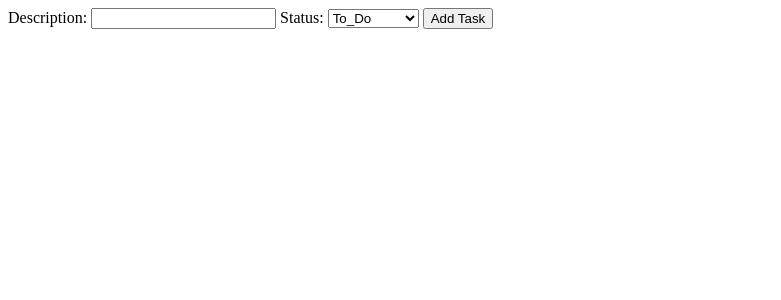
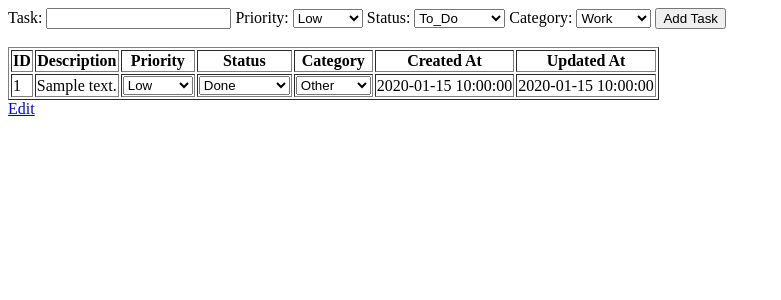
Before and after one commit to OseimuohanI/Task-Tracker, a PHP site: page /input.php in a window 1280 px wide. Shown: the top 300 px of the page, without its empty margins (0-781 px from the left). Run offline with PHP 8.4, Linux system fonts and the light colour scheme; tables that the repository leaves empty hold one stand-in row (values such as "Sample post").

Commit message:
Table display added. Begun working on ChangeStatus()

```diff
--- a/V1/input.php
+++ b/V1/input.php
@@ -14,17 +14,30 @@
 </head>
 <body>
     <form action="logic.php" method="POST" novalidate autocomplete="off">
-        <label for="description">Description: </label>
+        <label for="description">Task: </label>
         <input type="text" name="description" id="">
+        <label for="priority">Priority: </label>
+        <select name="priority" id="">
+            <option value="low">Low</option>
+            <option value="medium">Medium</option>
+            <option value="high">High</option>
+        </select>
         <label for="Status">Status: </label>
         <select name="status" id="" title="Status">
             <option value="to-do">To_Do</option>
             <option value="in-progress">In-Progress</option>
             <option value="done">Done</option>
         </select>
+        <label for="category">Category: </label>
+        <select name="category" id="">
+            <option value="work">Work</option>
+            <option value="personal">Personal</option>
+            <option value="other">Other</option>
+        </select>
         <button type="submit">Add Task</button>
     </form>
     <br>
+
     <?php
 
     include_once 'logic.php';
@@ -33,7 +46,42 @@
         echo $e;
     }
 
+    include_once 'db_conn.php';
+
+    $sql = "SELECT * FROM tasks";
+    $result = $conn->query($sql);
+
+    if ($result->num_rows > 0) {
+        echo "<table border='1'><tr><th>ID</th><th>Description</th><th>Priority</th><th>Status</th><th>Category</th><th>Created At</th><th>Updated At</th></tr>";
+        while($row = $result->fetch_assoc()) {
+            echo "<tr><td>" . $row["id"] . "</td><td>" . $row["description"] . "</td><td>
+            <select name='priority[]' title='Priority'>
+            <option value='low'" . ($row["priority"] == 'low' ? ' selected' : '') . ">Low</option>
+            <option value='medium'" . ($row["priority"] == 'medium' ? ' selected' : '') . ">Medium</option>
+            <option value='high'" . ($row["priority"] == 'high' ? ' selected' : '') . ">High</option>
+            </select>
+            </td><td>
+            <select name='status[]' title='Status'>
+                <option value='to-do'" . ($row["status"] == 'to-do' ? ' selected' : '') . ">To_Do</option>
+                <option value='in-progress'" . ($row["status"] == 'in-progress' ? ' selected' : '') . ">In-Progress</option>
+                <option value='done'" . ($row["status"] == 'done' ? ' selected' : '') . ">Done</option>
+            </select>
+            </td><td>
+            <select name='category[]' title='Category'>
+                <option value='other'" . ($row["category"] == 'other' ? ' selected' : '') . ">Other</option>
+                <option value='work'" . ($row["category"] == 'work' ? ' selected' : '') . ">Work</option>
+                <option value='personal'" . ($row["category"] == 'personal' ? ' selected' : '') . ">Personal</option>
+            </select>
+            </td><td>" . $row["createdAt"] . "</td><td>" . $row["updatedAt"] . "</td></tr>";
+        }
+        echo "</table>";
+    } else {
+        echo "No tasks found";
+    }
+
+    $conn->close();
 
     ?>
+    <a href="ChangeStatus.php">Edit</a>
 </body>
 </html>
--- a/V1/logic.php
+++ b/V1/logic.php
@@ -5,40 +5,66 @@
         protected $id;
         //description
         public $des;
+        public $priority;
         //status
         public $stat;
+        public $category;
         protected $createdAt;
         public $updatedAt;
         private $conn;
 
-        public function __construct($des, $stat)
+        public function __construct($des, $stat, $priority, $category)
         {
             global $conn;
             $this->conn = $conn;
             $this->des = $des;
             $this->stat = $stat;
+            $this->priority = $priority;
+            $this->category = $category;
         }
 
-        public function NewTask($des, $stat)
+        public function NewTask($des, $stat, $priority, $category)
         {
             $date = new DateTime();
             $formatted_date = $date->format('Y-m-d H:i:s');
             $this->stat = $stat;
             $this->des = $des;
+            $this->priority = $priority;
+            $this->category = $category;
             $this->createdAt = $formatted_date;
             $this->updatedAt = $formatted_date;
 
-            $sql = "INSERT INTO tasks (description, status, createdAt, updatedAt) VALUES (?,?,?,?)";
+            $sql = "INSERT INTO tasks (description, priority, status, category, createdAt, updatedAt) VALUES (?,?,?,?,?,?)";
             $stmt = $this->conn->prepare($sql);
-            $stmt->bind_param("ssss", $this->des, $this->stat, $this->createdAt, $this->updatedAt);
+            $stmt->bind_param("ssssss", $this->des, $this->priority, $this->stat, $this->category, $this->createdAt, $this->updatedAt);
 
             $result = $stmt->execute();
             $stmt->close();
 
             if ($result === TRUE) {
-                return "New task successfully added";
+                return "New task $this->des successfully added";
             } else {
                 return "Error: " . $this->conn->error;
+            }
+        }
+
+        public function ChangeStatus()
+        {
+            $this->id = mysqli_insert_id($this->conn);
+            if (isset($this->id)){
+                $this->updatedAt = (new DateTime())->format('Y-m-d H:i:s');
+                $sql = "UPDATE tasks SET status = ?, updatedAt = ? WHERE id = ?";
+                $stmt = $this->conn->prepare($sql);
+                $stmt->bind_param("ssi", $this->stat, $this->updatedAt, $this->id);
+
+                $result = $stmt->execute();
+                $stmt->close();
+
+                if ($result === TRUE) {
+                    return "Task status updated successfully";
+                } else {
+                    return "Error updating status: " . $this->conn->error;
+                }
             }
         }
     }
@@ -46,10 +72,12 @@
     if ($_SERVER['REQUEST_METHOD'] === 'POST') {
         $descri = $_POST['description'];
         $statu = $_POST['status'];
-        $task = new Tasks($descri, $statu);
+        $prio = $_POST['priority'];
+        $cat = $_POST['category'];
+        $task = new Tasks($descri, $statu, $prio, $cat);
 
-        $ech = $task->NewTask($descri, $statu);
-        $data = urlencode("$ech" . " " . $task->des);
+        $ech = $task->NewTask($descri, $statu, $prio, $cat);
+        $data = urlencode("$ech" . " ");
         sleep(4);
         header("location: input.php?e=" . $data);
         exit();
--- a/V1/sql/schema.sql
+++ b/V1/sql/schema.sql
@@ -5,3 +5,7 @@ CREATE TABLE tasks (
     createdAt TIMESTAMP DEFAULT CURRENT_TIMESTAMP,
     updatedAt TIMESTAMP DEFAULT CURRENT_TIMESTAMP ON UPDATE CURRENT_TIMESTAMP
 );
+
+ALTER TABLE tasks
+ADD COLUMN priority VARCHAR(50) NOT NULL AFTER status,
+ADD COLUMN category VARCHAR(50) NOT NULL AFTER priority;
```
Also changed, not shown: V1/test.html (added, +88 -0 lines).
